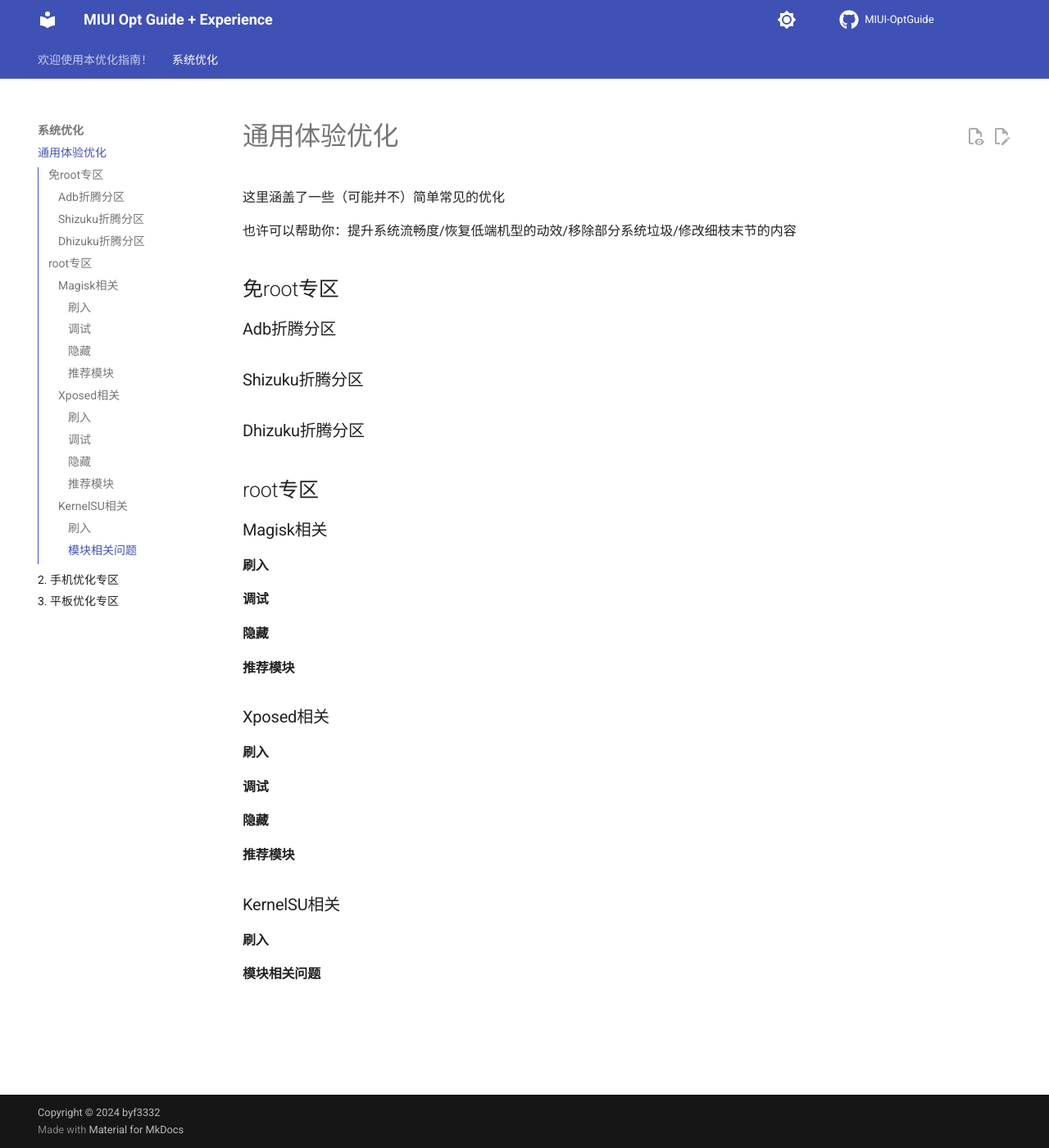
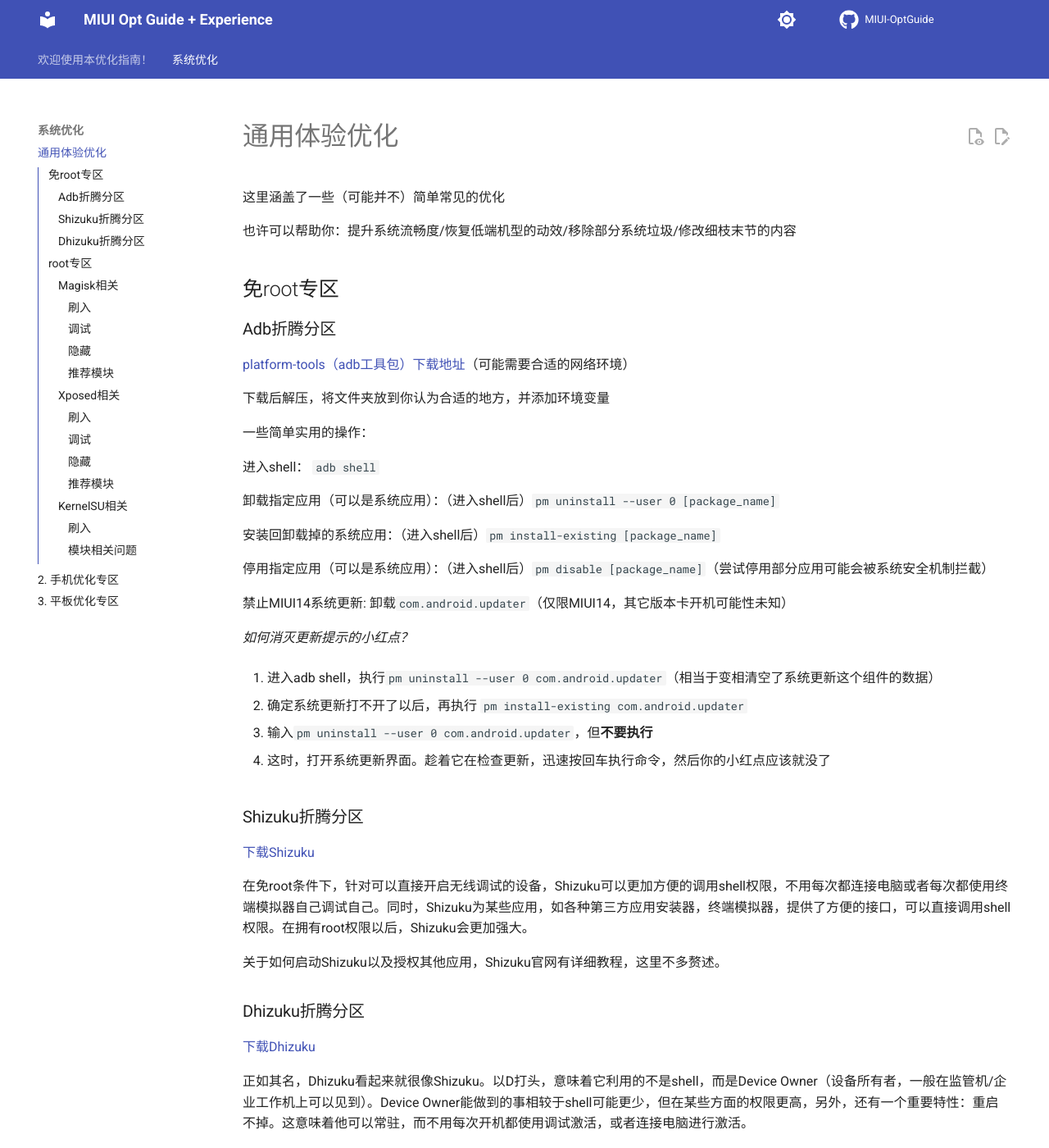
Before and after one commit to byf3332/MIUI-OptGuide, an MkDocs documentation site: the page built from docs/系统优化/1. 通用体验优化.md, in a window 1280 px wide and 1400 px high. Shown: the whole window at 82% size. Built offline with MkDocs 1.6.1 and Material for MkDocs 9.7.7, drawn with Linux system fonts in a browser that asks for light colours; comment, search, counter and statistics services are not loaded; some of the changed text lies outside the part shown.

Commit message:
基本完成Adb折腾分区

```diff
--- a/docs/系统优化/1. 通用体验优化.md
+++ b/docs/系统优化/1. 通用体验优化.md
@@ -6,16 +6,96 @@
 
 ## 免root专区
 ### Adb折腾分区
+[platform-tools（adb工具包）下载地址](https://developer.android.com/tools/releases/platform-tools)（可能需要合适的网络环境）
+
+下载后解压，将文件夹放到你认为合适的地方，并添加环境变量
+
+一些简单实用的操作：
+
+进入shell： `adb shell`
+
+卸载指定应用（可以是系统应用）：（进入shell后）`pm uninstall --user 0 [package_name]`
+
+安装回卸载掉的系统应用：（进入shell后）`pm install-existing [package_name]`
+
+停用指定应用（可以是系统应用）：（进入shell后）`pm disable [package_name]`（尝试停用部分应用可能会被系统安全机制拦截）
+
+禁止MIUI14系统更新: 卸载`com.android.updater`（仅限MIUI14，其它版本卡开机可能性未知）
+
+*如何消灭更新提示的小红点？*
+
+1. 进入adb shell，执行`pm uninstall --user 0 com.android.updater`（相当于变相清空了系统更新这个组件的数据）
+
+2. 确定系统更新打不开了以后，再执行 `pm install-existing com.android.updater`
+
+3. 输入`pm uninstall --user 0 com.android.updater`，但**不要执行**
+
+4. 这时，打开系统更新界面。趁着它在检查更新，迅速按回车执行命令，然后你的小红点应该就没了
+
+
+
 ### Shizuku折腾分区
+
+[下载Shizuku](https://shizuku.rikka.app/)
+
+在免root条件下，针对可以直接开启无线调试的设备，Shizuku可以更加方便的调用shell权限，不用每次都连接电脑或者每次都使用终端模拟器自己调试自己。同时，Shizuku为某些应用，如各种第三方应用安装器，终端模拟器，提供了方便的接口，可以直接调用shell权限。在拥有root权限以后，Shizuku会更加强大。
+
+关于如何启动Shizuku以及授权其他应用，Shizuku官网有详细教程，这里不多赘述。
+
 ### Dhizuku折腾分区
+
+[下载Dhizuku](https://github.com/iamr0s/Dhizuku/releases)
+
+正如其名，Dhizuku看起来就很像Shizuku。以D打头，意味着它利用的不是shell，而是Device Owner（设备所有者，一般在监管机/企业工作机上可以见到）。Device Owner能做到的事相较于shell可能更少，但在某些方面的权限更高，另外，还有一个重要特性：重启不掉。这意味着他可以常驻，而不用每次开机都使用调试激活，或者连接电脑进行激活。
+
+目前我认为它最有用的地方就是配合第三方安装器使用，可以实现几乎完美替换系统安装器。至于配合什么，目前我推荐[Installer X](https://github.com/iamr0s/InstallerX/releases/tag/v1.7)
 
 ## root专区
 
 ### Magisk相关
+
+Magisk是老朋友了，继Super SU后的又一大利器，独特的模块系统让它能做到很多事情。
+
+[下载Magisk](https://github.com/topjohnwu/Magisk/releases/)
+
 #### 刷入
+
+不解释，这个不会可以看官方文档
 #### 调试
+
+这里要说的也不多，但是有一条建议：没事别乱更新，除非你做好准备（备份）并且确定必须要更新（比如某些模块对高版本的要求）
+
+你永远不知道下一个版本会有什么bug，涉及系统可能就会导致变砖
 #### 隐藏
+推荐[Shamiko](https://github.com/LSPosed/LSPosed.github.io/releases)
+
+使用方法：安装模块，打开“遵守排除列表”，选择要隐藏的应用（以及应用活动项），再关闭“遵守排除列表”
+
 #### 推荐模块
+
+1. [MIUI除草计划 by MinaMiGo](https://blog.minamigo.moe/archives/811)
+
+    本模块可以从你的手机/平板里彻底干掉那弱智一般的应用商店，以及其它部分垃圾（平板可能需要略微手动修改模块）（删除应用商店需要MIUI14）
+
+2. [音量键急速救砖 by 小白杨](https://jackwhitepiao.lanzv.com/iLL0f1mh6maj)
+
+    本模块可以为你提供保险，在开机时按三下音量+，即可自动禁用所有模块（除了救砖模块本身），防止因刷入不正确的模块导致卡开机。其余功能请看模块描述
+
+    由于本人实在是找不到模块作者在哪进行了上传（本身来自爱玩机工具箱），我只能用此工具箱下载出来再传到自己网盘，侵删
+
+3. [锦森 by 小花生FMR](https://github.com/Jinsens/Jinsen/releases/tag/Jinsen)
+
+    个人认为比较好用的去云控模块，建议配合第三方调度使用（推荐Scene，但此工具需要付费）
+
+    不建议给EU版/全球版系统刷入，据说可能导致设备异常发热或耗电加快（但我个人目前只遇到一例）
+
+4. [解除谷歌服务中国大陆限制 by MinaMiGo](https://www.123pan.com/s/qjuiVv-cpGLh.html)
+
+    解除MIUI14对谷歌服务的一些莫名其妙的限制，可能可以修复偶尔发生的Play商店下载东西一直等待或者安装失败的问题
+
+    建议配合Xposed模块[MIUIGMS by MinaMiGo](https://www.123pan.com/s/qjuiVv-OzFLh.html)使用
+
+
 
 ### Xposed相关
 #### 刷入
```
Also changed, not shown: docs/README.md (+2 -0 lines).
